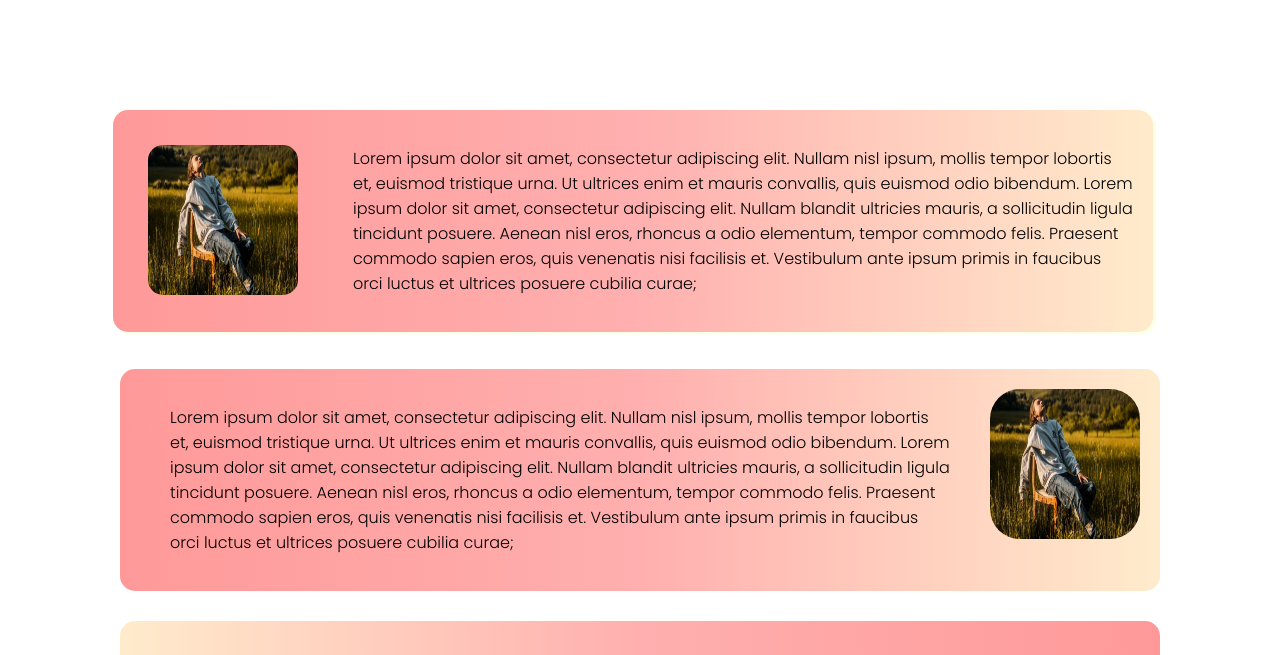
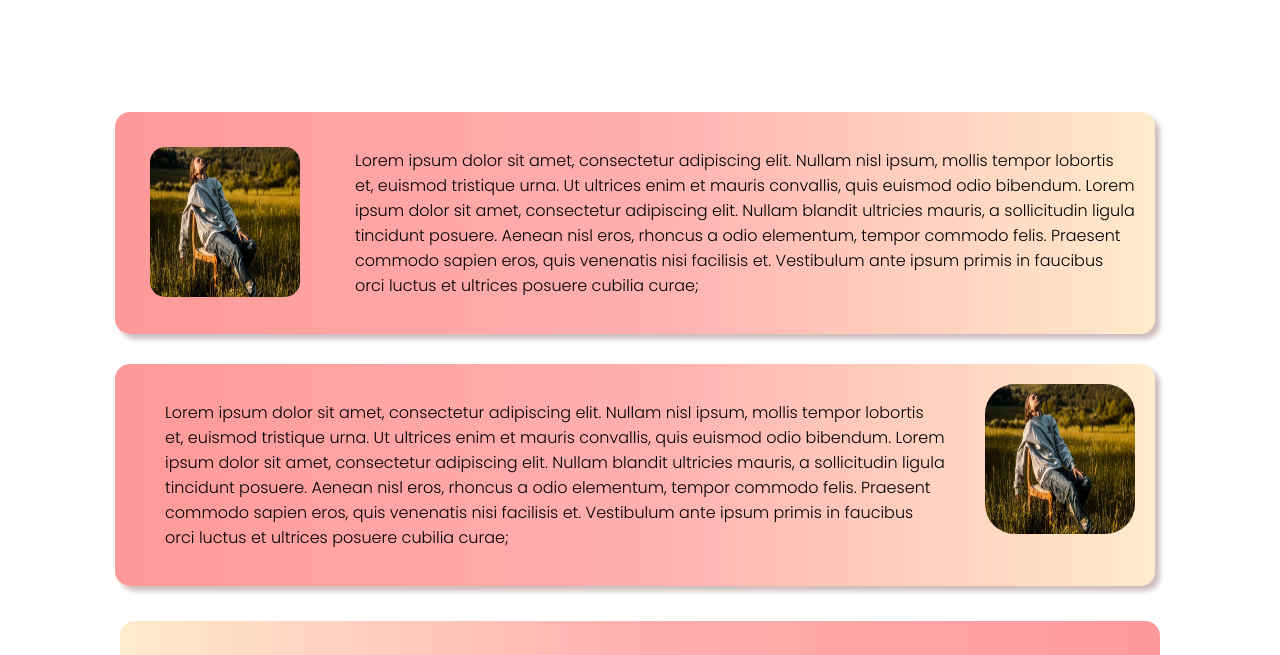
Before and after one commit to BhuvaneshwariBaskar/I-and-H-Foundations, a plain HTML site: page Gallery.html in a window 1280 px wide. In both pictures the pointer is over the element 640 px from the left and 311 px from the top of the page. Shown: the part 83-738 px from the top of the page. Drawn offline with Linux system fonts and the light colour scheme.

Commit message:
Update Gallery.html

```diff
--- a/Gallery.html
+++ b/Gallery.html
@@ -93,13 +93,15 @@
             }
             .testimonial-2{
                 background-image: linear-gradient(to right,#FF9999,#FFAFAF,#FFEBCC);
+                box-shadow: 5px 5px 5px #cebebe;
+                top: -5px;
+                left: -5px;
             }
             .testimonial-1:hover{
                 background-image: linear-gradient(to right,#FF9999,#FFAFAF,#FFEBCC);
-                box-shadow: 3px 2px 3px #FBFFE2;
-
-                top: -7px;
-                left: -7px;
+                box-shadow: 5px 5px 5px #cebebe;
+                top: -5px;
+                left: -5px;
             }
             .testimonial-2:hover{
                 background-image: linear-gradient(to left,#FF9999,#FFAFAF,#FFEBCC);
```
